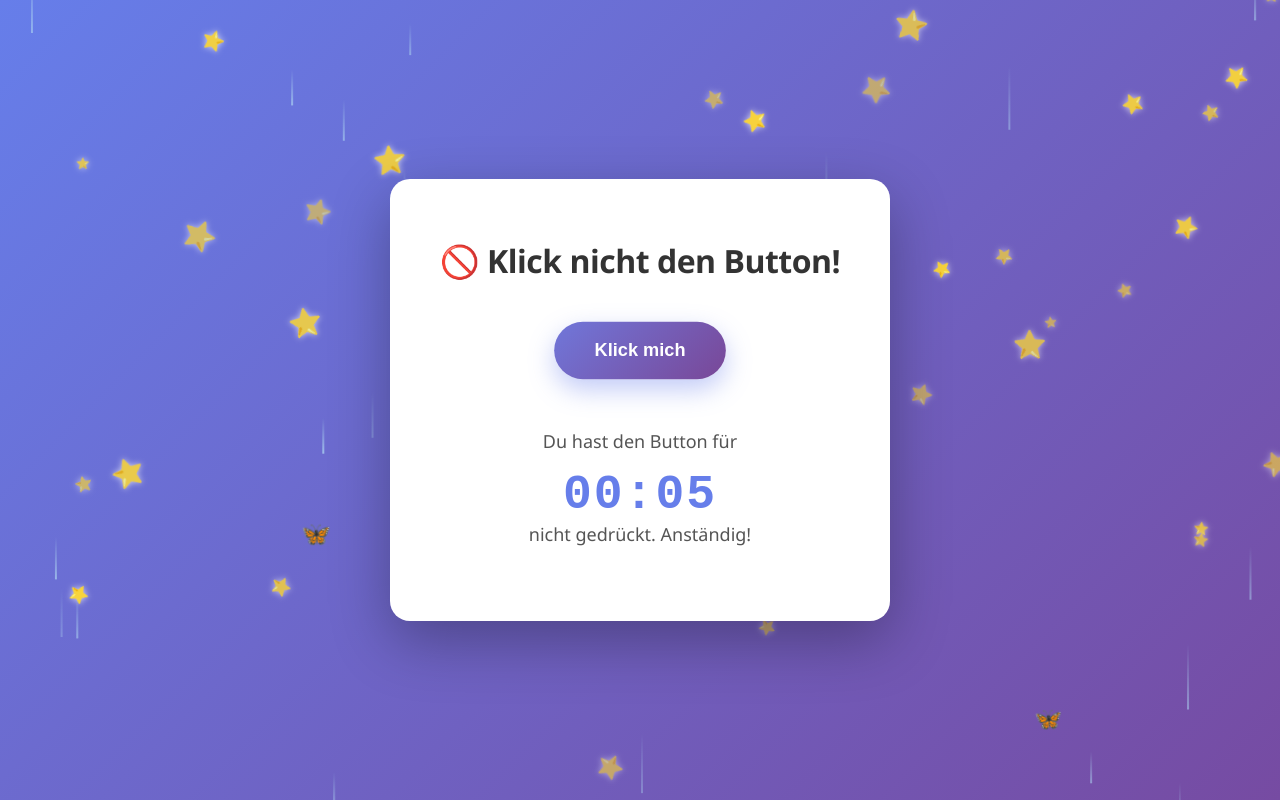
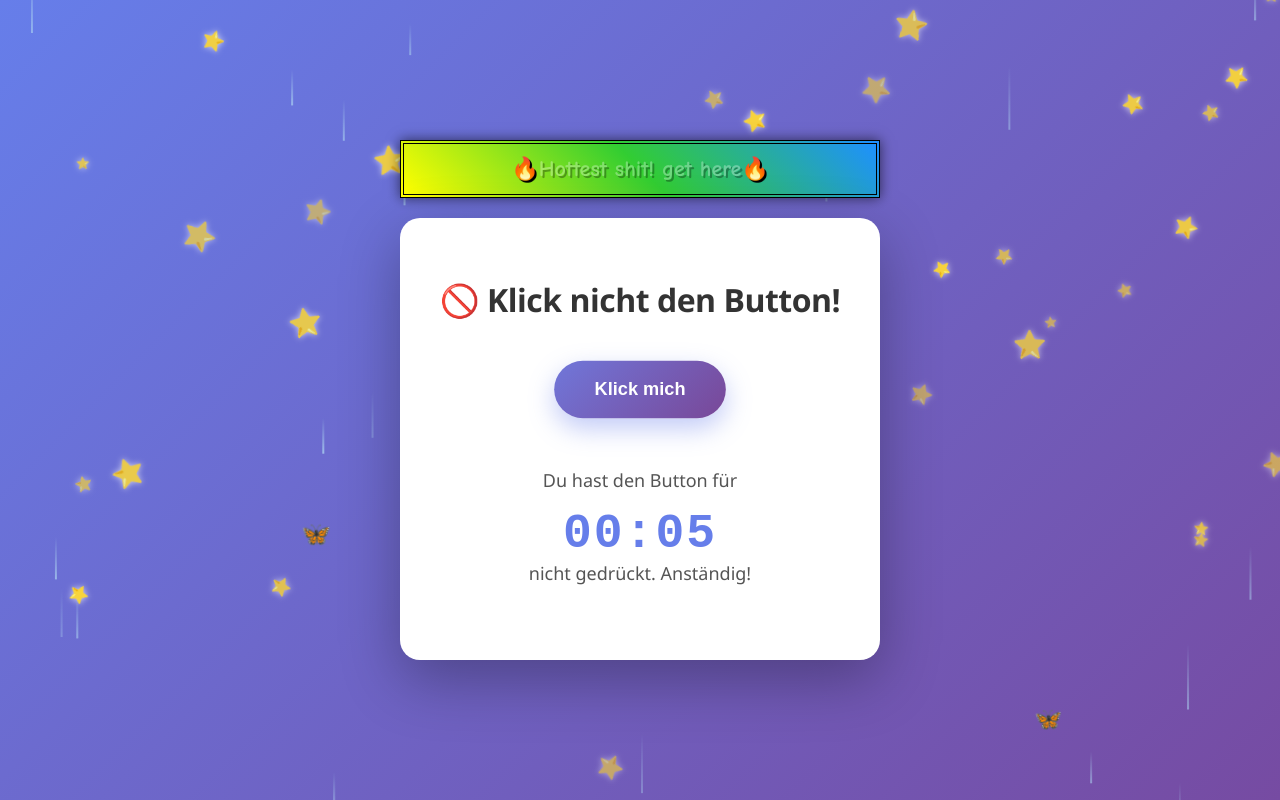
Before and after one commit to OuroborusIsBroken/klick-nicht-button, a plain HTML site: page index.html in a window 1280 px wide. Drawn offline with Linux system fonts and the light colour scheme.

Commit message:
90er Jahre Banner hinzugefügt

```diff
--- a/index.html
+++ b/index.html
@@ -262,10 +262,58 @@
             }
         }
 
-        .container,
+        .page,
         .modal {
             position: relative;
             z-index: 1;
+        }
+
+        .page {
+            display: flex;
+            flex-direction: column;
+            align-items: center;
+            gap: 20px;
+        }
+
+        .banner-90s {
+            width: 100%;
+            max-width: 500px;
+            padding: 12px;
+            box-sizing: border-box;
+            background: repeating-linear-gradient(45deg, red, orange, yellow, limegreen, dodgerblue, violet, red);
+            background-size: 300% 300%;
+            animation: rainbow-shift 3s linear infinite;
+            border: 4px double #000;
+            text-align: center;
+            font-family: 'Comic Sans MS', cursive, sans-serif;
+            font-weight: 900;
+            font-size: 22px;
+            color: #fff;
+            text-shadow: 2px 2px 0 #000;
+            box-shadow: 0 0 12px rgba(0, 0, 0, 0.6);
+        }
+
+        .banner-90s span {
+            display: inline-block;
+            animation: blink-banner 0.6s infinite;
+        }
+
+        @keyframes rainbow-shift {
+            0% {
+                background-position: 0% 50%;
+            }
+            100% {
+                background-position: 300% 50%;
+            }
+        }
+
+        @keyframes blink-banner {
+            0%, 100% {
+                opacity: 1;
+            }
+            50% {
+                opacity: 0.25;
+            }
         }
     </style>
 </head>
@@ -273,6 +321,8 @@
     <div class="star-field" id="starField"></div>
     <div class="rain-field" id="rainField"></div>
     <div class="butterfly-field" id="butterflyField"></div>
+    <div class="page">
+        <div class="banner-90s">🔥<span>Hottest shit! get here</span>🔥</div>
         <div class="container">
             <h1>🚫 Klick nicht den Button!</h1>
 
@@ -284,6 +334,7 @@
                 <div class="timer-text">Du hast den Button für</div>
                 <div class="timer" id="timerDisplay">00:00</div>
                 <div class="timer-text">nicht gedrückt. Anständig!</div>
+            </div>
         </div>
     </div>
 
```
Lines whose indentation alone changed are shown as unchanged.
